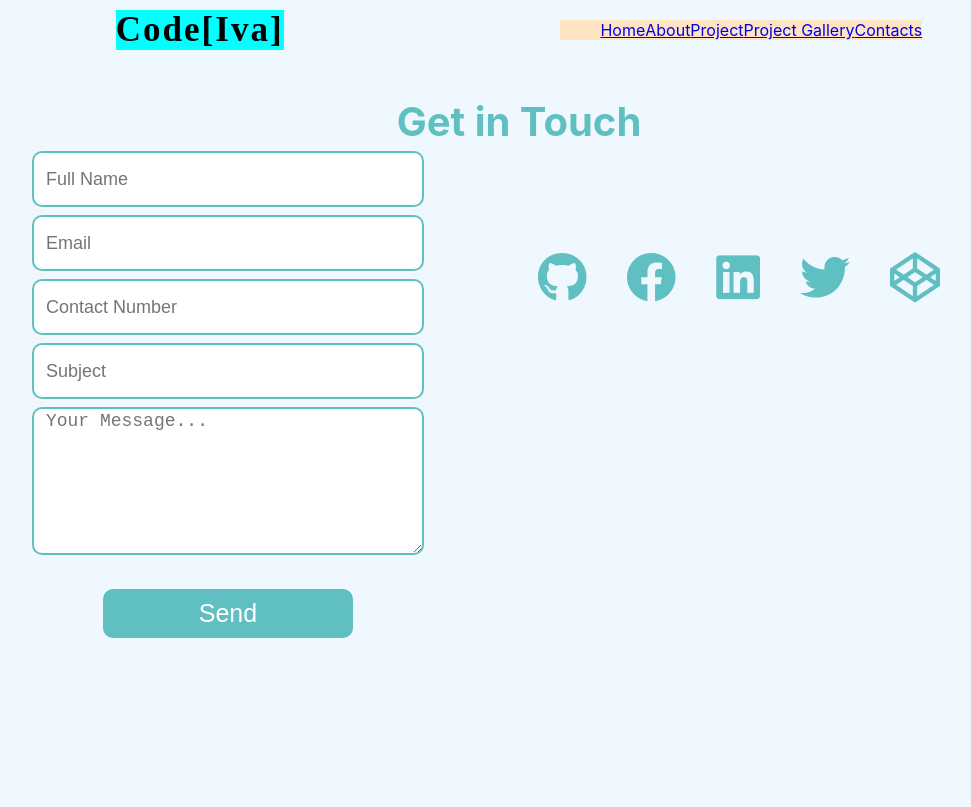
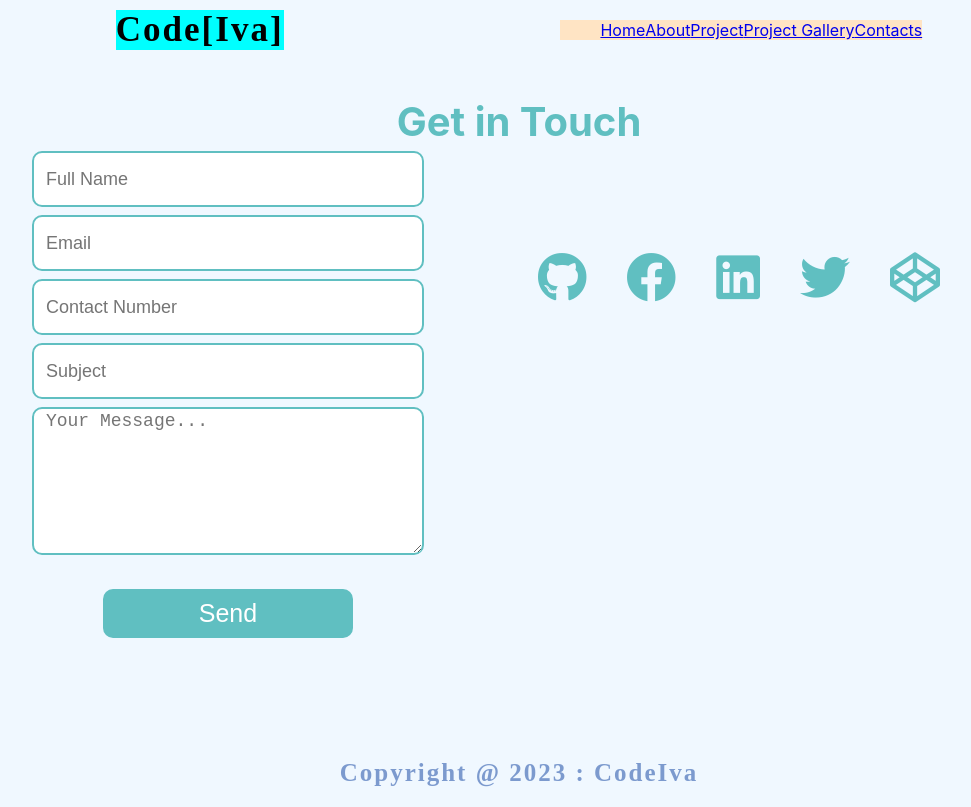
Before and after one commit to KodeIva/my-portfolio, a React (Create React App) app: page /my-portfolio/contact in a window 1280 px wide. Shown: the whole page, without its empty margins (121-1092 px from the left). Built offline with nearby package versions, Linux system fonts and the light colour scheme.

Commit message:
Created Footer.js component and footer.css, styles added

```diff
--- a/src/App.js
+++ b/src/App.js
@@ -7,6 +7,7 @@ import Project from './components/Project';
 import ProjectGallery from './components/ProjectsGallery';
 import Contact from './components/Contact'
 import {BrowserRouter, Routes, Route} from 'react-router-dom'
+import Footer from './components/Footer';
 
 function App() {
 
@@ -22,7 +23,7 @@ function App() {
        <Route path='/my-portfolio/projectGallery' element={<ProjectGallery />} />
         <Route path='/my-portfolio/contact' element={<Contact />} />
      </Routes>
-
+    <Footer />
   </BrowserRouter>
   </>
   );
--- /dev/null
+++ b/src/Styles/footer.css
@@ -0,0 +1,7 @@
+.currentYear {
+ font-size: 25px;
+ color:rgba(46,91,173,0.6);
+ margin-bottom: 20px;
+ letter-spacing: 2px;
+   font-family: 'Noto Serif JP', serif;
+}
--- /dev/null
+++ b/src/components/Footer.js
@@ -0,0 +1,15 @@
+import React from 'react'
+import '../Styles/footer.css'
+
+export default function Footer() {
+ let date = new Date()
+ let currentYear = date.getFullYear()
+ console.log(currentYear);
+
+  return(<div>
+   <h1 className='currentYear'> Copyright @ {currentYear} : CodeIva</h1>
+  </div>
+
+
+  )
+}
```
